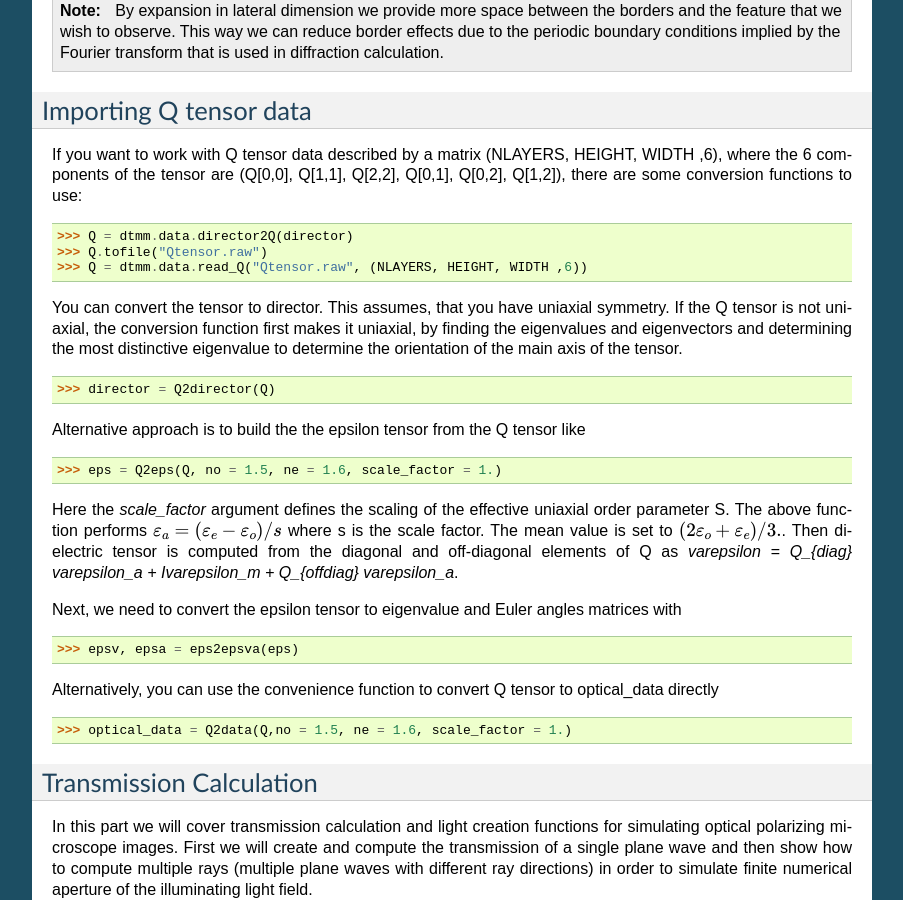
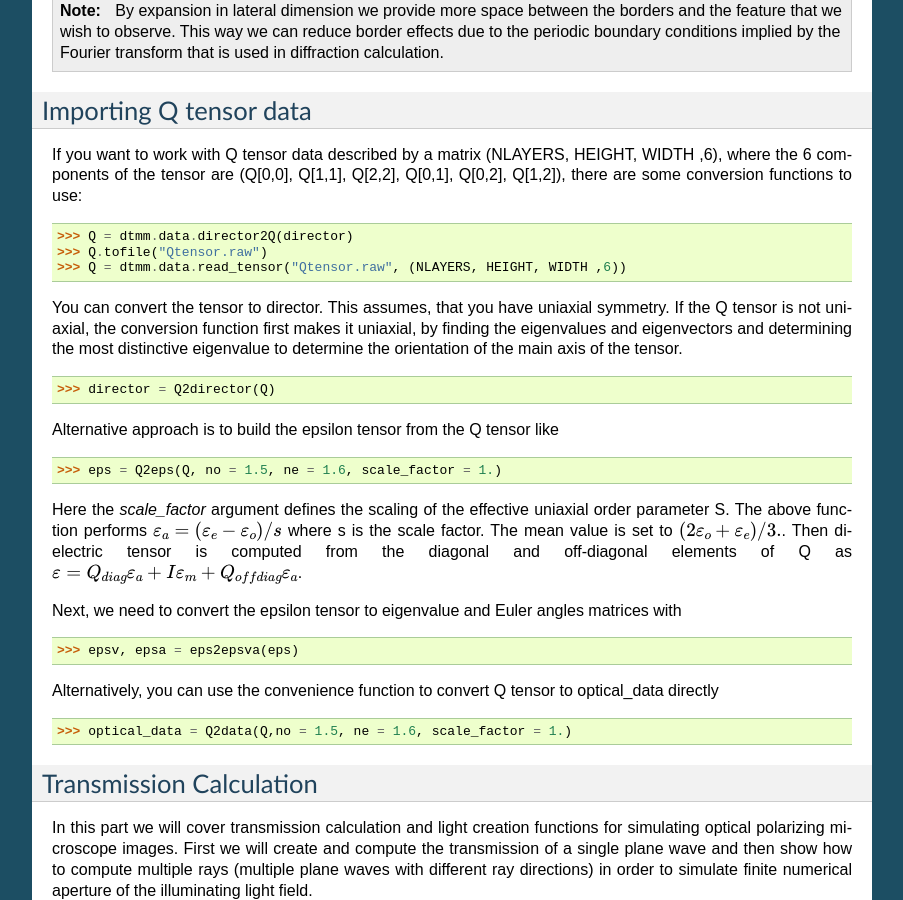
Before and after one commit to IJSComplexMatter/dtmm, a Sphinx documentation site: the page built from doc/quickstart.rst, in a window 1280 px wide and 900 px high, scrolled down 1364 px. Shown: the whole window, without its empty margins (198-1101 px from the left). Built offline with Sphinx 7.4.7, drawn with Linux system fonts in a browser that asks for light colours; formulas are drawn with MathJax 3; pages that are not in the unit, such as notebooks, are missing from menus.

Commit message:
make doctests pass

```diff
--- a/doc/quickstart.rst
+++ b/doc/quickstart.rst
@@ -74,7 +74,7 @@
 
    >>> Q = dtmm.data.director2Q(director)
    >>> Q.tofile("Qtensor.raw")
-   >>> Q = dtmm.data.read_Q("Qtensor.raw", (NLAYERS, HEIGHT, WIDTH ,6))
+   >>> Q = dtmm.data.read_tensor("Qtensor.raw", (NLAYERS, HEIGHT, WIDTH ,6))
 
 You can convert the tensor to director. This assumes, that you have uniaxial symmetry. If
 the Q tensor is not uniaxial, the conversion function first makes it uniaxial, by finding the eigenvalues and eigenvectors and determining the most distinctive eigenvalue to determine the orientation of the main axis of the tensor.
@@ -83,13 +83,13 @@
 
    >>> director = Q2director(Q)
 
-Alternative approach is to build the the epsilon tensor from the Q tensor like
+Alternative approach is to build the epsilon tensor from the Q tensor like
 
 .. doctest::
 
    >>> eps = Q2eps(Q, no = 1.5, ne = 1.6, scale_factor = 1.)
 
-Here the `scale_factor` argument defines the scaling of the effective uniaxial order parameter S. The above function performs :math:`\varepsilon_a = (\varepsilon_e-\varepsilon_o) / s` where s is the scale factor. The mean value is set to :math:`(2\varepsilon_o + \varepsilon_e)/3.`. Then dielectric tensor is computed from the diagonal and off-diagonal elements of Q as `\varepsilon = Q_{diag} \varepsilon_a + I\varepsilon_m + Q_{offdiag} \varepsilon_a`.
+Here the `scale_factor` argument defines the scaling of the effective uniaxial order parameter S. The above function performs :math:`\varepsilon_a = (\varepsilon_e-\varepsilon_o) / s` where s is the scale factor. The mean value is set to :math:`(2\varepsilon_o + \varepsilon_e)/3.`. Then dielectric tensor is computed from the diagonal and off-diagonal elements of Q as :math:`\varepsilon = Q_{diag} \varepsilon_a + I\varepsilon_m + Q_{offdiag} \varepsilon_a`.
 
 Next, we need to convert the epsilon tensor to eigenvalue and Euler angles matrices with
 
--- a/doc/tutorial.rst
+++ b/doc/tutorial.rst
@@ -537,7 +537,7 @@
 for a standard CMOS camera, to build a tcmf function for light source approximated with three wavelengths and an illuminant specified by the illuminant table, do:
 
 >>> wavelengths = (420,450,480)
->>> illuminant = [[400,0],[430,0.8],[450,1],[470,0.8],[500,0]
+>>> illuminant = [[400,0],[430,0.8],[450,1],[470,0.8],[500,0]]
 >>> cmf = dtmm.color.load_tcmf(wavelengths,cmf = "CMOS",illuminant = illuminant)
 
 If you have a custom spectral response function stored in a file, you can read that too with the above function.
```
Also changed, not shown: other parts of doc/tutorial.rst (+1 -1 lines), 1 other file.
